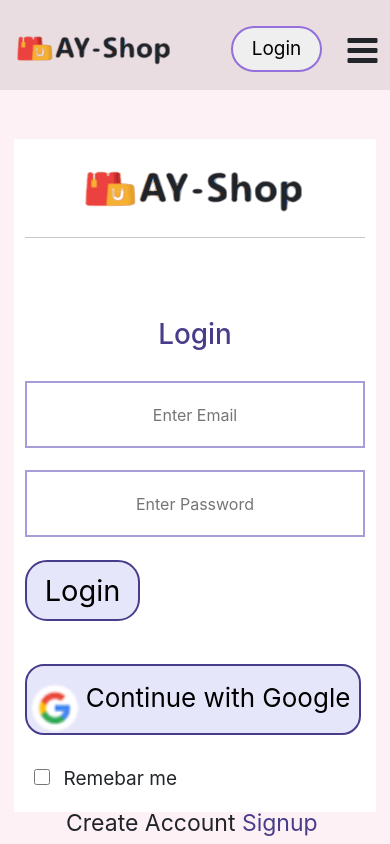
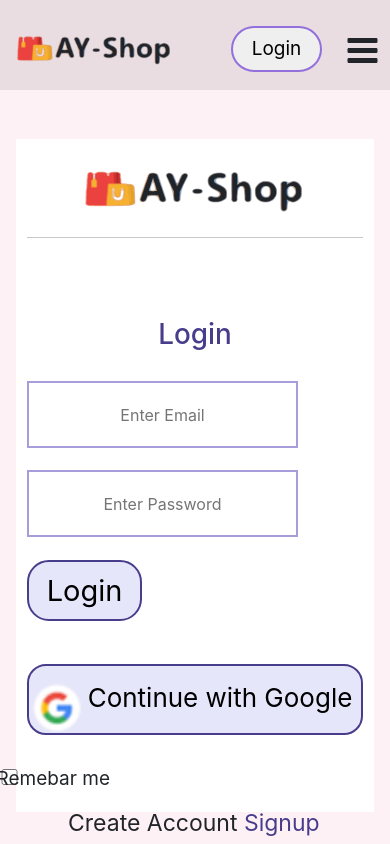
Before and after one commit to ankitkumariuj/ay-sell-front, a React (Create React App) app: page /login in a window 390 px wide. Shown: the top 844 px of the page. Built offline with nearby package versions, Linux system fonts and the light colour scheme.

Commit message:
Update Login.css

```diff
--- a/src/Login/Login.css
+++ b/src/Login/Login.css
@@ -90,7 +90,7 @@
 
 .from input {
     height: 67px;
-    width: 340px;
+    width: 271px;
     margin-top: 22px;
     border: 2px solid rgb(166 158 219);
     text-align: center;
```
